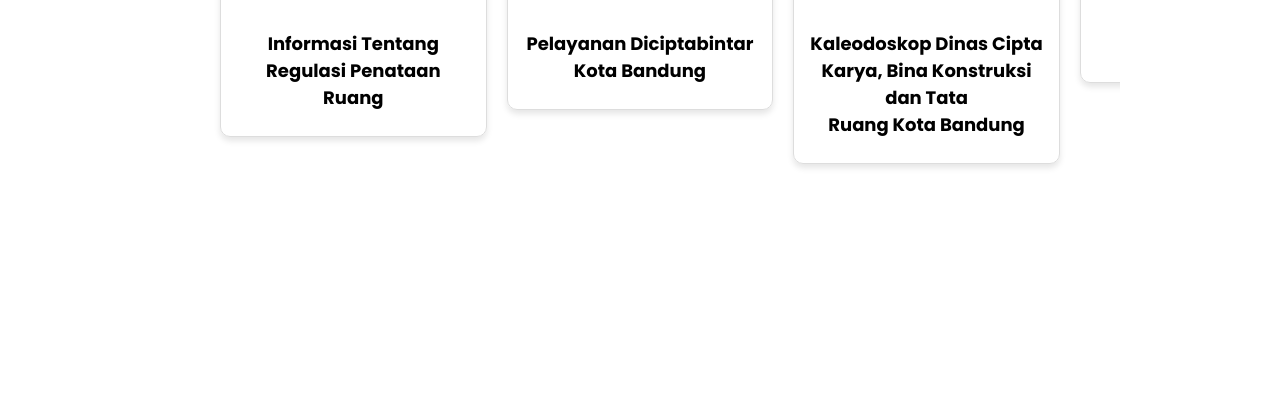
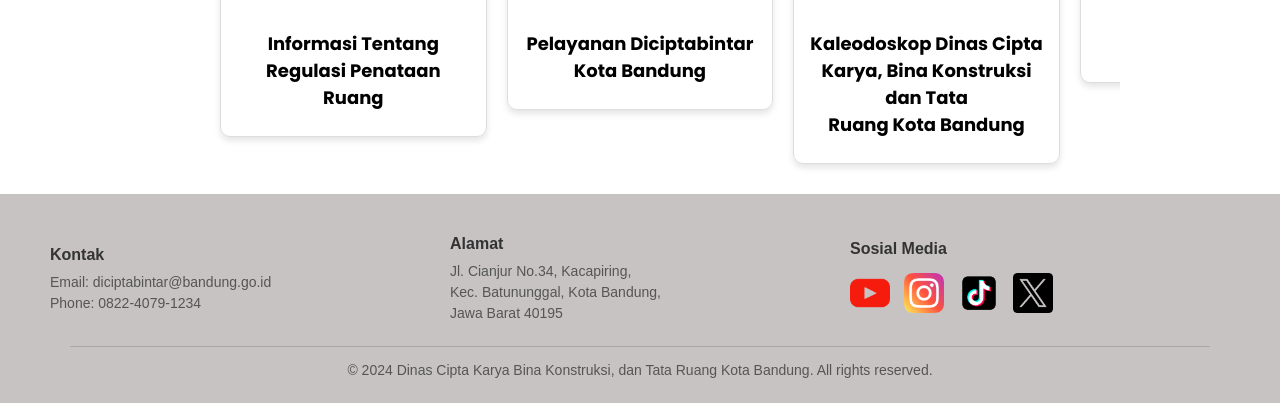
Before and after one commit to RendiS10/revamp-ciptabintar, a plain HTML site: page index.html in a window 1280 px wide. Shown: the part 1912-2315 px from the top of the page. Before the commit the page ends 2106 px from the top, so only its background shows below. Drawn offline with Linux system fonts and the light colour scheme; a web font is replaced by a local one.

Commit message:
menambahkan footer

```diff
--- a/assets/css/styles.css
+++ b/assets/css/styles.css
@@ -69,8 +69,7 @@
   position: absolute;
   top: 12rem;
   left: 14rem;
-  display: flex
-;
+  display: flex;
   align-items: center;
   gap: 10rem;
 }
@@ -293,8 +292,8 @@
 /* Carousel styling */
 .carousel {
   position: relative;
- padding-left: 50px;
- padding-right: 50px;
+  padding-left: 50px;
+  padding-right: 50px;
   overflow: hidden;
   width: 100%;
 }
@@ -349,3 +348,67 @@
 .carousel-button.next {
   right: 10px;
 }
+
+footer {
+  display: flex;
+  background-color: #c7c3c3;
+  padding: 20px 40px;
+  font-family: Arial, sans-serif;
+  flex-direction: column;
+  align-items: center;
+}
+
+.footer-container {
+  width: 100%;
+  display: flex;
+  justify-content: center;
+  align-items: center;
+  flex-wrap: wrap;
+}
+
+.footer-kontak,
+.footer-alamat,
+.footer-sosial {
+  flex: 1;
+  margin: 0 10px;
+  min-width: 200px;
+}
+
+h4 {
+  margin-bottom: 10px;
+  font-size: 16px;
+  color: #333;
+}
+
+p,
+a {
+  font-size: 14px;
+  color: #555;
+  margin: 5px 0;
+  text-decoration: none;
+}
+
+a:hover {
+  color: #007bff;
+}
+
+.footer-sosial .social-icon {
+  display: inline-block;
+  margin-right: 10px;
+  color: #555;
+  text-decoration: none;
+}
+
+.footer-sosial .social-icon:hover {
+  color: #007bff;
+}
+
+.footer-copyright {
+  width: 95%;
+  margin-top: 20px;
+  text-align: center;
+  font-size: 12px;
+  color: #aaa;
+  border-top: 1px solid #afa3a3;
+  padding-top: 10px;
+}
--- a/index.html
+++ b/index.html
@@ -6,9 +6,12 @@
     <!-- CSS -->
     <link rel="stylesheet" href="assets/css/styles.css" />
     <!-- Fonts -->
-    <link rel="preconnect" href="https://fonts.googleapis.com">
-    <link rel="preconnect" href="https://fonts.gstatic.com" crossorigin>
-    <link href="https://fonts.googleapis.com/css2?family=Inder&family=Inter:ital,opsz,wght@0,14..32,100..900;1,14..32,100..900&family=Poppins:ital,wght@0,100;0,200;0,300;0,400;0,500;0,600;0,700;0,800;0,900;1,100;1,200;1,300;1,400;1,500;1,600;1,700;1,800;1,900&display=swap" rel="stylesheet">
+    <link rel="preconnect" href="https://fonts.googleapis.com" />
+    <link rel="preconnect" href="https://fonts.gstatic.com" crossorigin />
+    <link
+      href="https://fonts.googleapis.com/css2?family=Inder&family=Inter:ital,opsz,wght@0,14..32,100..900;1,14..32,100..900&family=Poppins:ital,wght@0,100;0,200;0,300;0,400;0,500;0,600;0,700;0,800;0,900;1,100;1,200;1,300;1,400;1,500;1,600;1,700;1,800;1,900&display=swap"
+      rel="stylesheet"
+    />
     <title>Dicipta Bintar</title>
   </head>
   <body>
@@ -47,7 +50,7 @@
           <div class="containerHero">
             <div class="headingHero">
               <h1>Sistem Informasi Pelayanan</h1>
-              <h1 style="text-indent: 20px;">Tata Ruang dan Kota Bandung</h1>
+              <h1 style="text-indent: 20px">Tata Ruang dan Kota Bandung</h1>
             </div>
             <div class="img-sipetruk">
               <img
@@ -114,40 +117,79 @@
           </div>
         </section>
         <section class="container">
-          <h2  style="color: rgba(55, 96, 141, 1)">Berita</h2>
+          <h2 style="color: rgba(55, 96, 141, 1)">Berita</h2>
           <div class="carousel">
             <div class="carousel-track">
               <!-- Item 1 -->
               <div class="carousel-item">
                 <div class="card">
-                        <iframe  src="https://www.youtube.com/embed/NOR9zXXT34U?si=JdNjJtlwSMEJojc9" title="YouTube video player" frameborder="0" allow="accelerometer; autoplay; clipboard-write; encrypted-media; gyroscope; picture-in-picture; web-share" referrerpolicy="strict-origin-when-cross-origin" allowfullscreen></iframe>
+                  <iframe
+                    src="https://www.youtube.com/embed/NOR9zXXT34U?si=JdNjJtlwSMEJojc9"
+                    title="YouTube video player"
+                    frameborder="0"
+                    allow="accelerometer; autoplay; clipboard-write; encrypted-media; gyroscope; picture-in-picture; web-share"
+                    referrerpolicy="strict-origin-when-cross-origin"
+                    allowfullscreen
+                  ></iframe>
                   <div class="card-body">
-                              <h5 class="card-title">Informasi Tentang Regulasi Penataan Ruang</h5>
+                    <h5 class="card-title">
+                      Informasi Tentang Regulasi Penataan Ruang
+                    </h5>
                   </div>
                 </div>
               </div>
               <!-- Item 2 -->
               <div class="carousel-item">
                 <div class="card">
-                        <iframe src="https://www.youtube.com/embed/_OlU_8FI1WQ?si=rKaad84vkmdI4wCm" title="YouTube video player" frameborder="0" allow="accelerometer; autoplay; clipboard-write; encrypted-media; gyroscope; picture-in-picture; web-share" referrerpolicy="strict-origin-when-cross-origin" allowfullscreen></iframe>
+                  <iframe
+                    src="https://www.youtube.com/embed/_OlU_8FI1WQ?si=rKaad84vkmdI4wCm"
+                    title="YouTube video player"
+                    frameborder="0"
+                    allow="accelerometer; autoplay; clipboard-write; encrypted-media; gyroscope; picture-in-picture; web-share"
+                    referrerpolicy="strict-origin-when-cross-origin"
+                    allowfullscreen
+                  ></iframe>
                   <div class="card-body">
-                              <h5 class="card-title">Pelayanan Diciptabintar Kota Bandung</h5>
+                    <h5 class="card-title">
+                      Pelayanan Diciptabintar Kota Bandung
+                    </h5>
                   </div>
                 </div>
               </div>
               <!-- Item 3 -->
               <div class="carousel-item">
                 <div class="card">
-                        <iframe width="560" height="315" src="https://www.youtube.com/embed/afAJw7eksOk?si=Gc9e_K6VRbo42m9w" title="YouTube video player" frameborder="0" allow="accelerometer; autoplay; clipboard-write; encrypted-media; gyroscope; picture-in-picture; web-share" referrerpolicy="strict-origin-when-cross-origin" allowfullscreen></iframe>
+                  <iframe
+                    width="560"
+                    height="315"
+                    src="https://www.youtube.com/embed/afAJw7eksOk?si=Gc9e_K6VRbo42m9w"
+                    title="YouTube video player"
+                    frameborder="0"
+                    allow="accelerometer; autoplay; clipboard-write; encrypted-media; gyroscope; picture-in-picture; web-share"
+                    referrerpolicy="strict-origin-when-cross-origin"
+                    allowfullscreen
+                  ></iframe>
                   <div class="card-body">
-                              <h5 class="card-title">Kaleodoskop Dinas Cipta Karya, Bina Konstruksi dan Tata Ruang Kota Bandung</h5>
+                    <h5 class="card-title">
+                      Kaleodoskop Dinas Cipta Karya, Bina Konstruksi dan Tata
+                      Ruang Kota Bandung
+                    </h5>
                   </div>
                 </div>
               </div>
               <!-- Item 4 -->
               <div class="carousel-item">
                 <div class="card">
-                        <iframe width="560" height="315" src="https://www.youtube.com/embed/mHWbTnmy8uo?si=Q-qCUKTATQbcG_PE" title="YouTube video player" frameborder="0" allow="accelerometer; autoplay; clipboard-write; encrypted-media; gyroscope; picture-in-picture; web-share" referrerpolicy="strict-origin-when-cross-origin" allowfullscreen></iframe>
+                  <iframe
+                    width="560"
+                    height="315"
+                    src="https://www.youtube.com/embed/mHWbTnmy8uo?si=Q-qCUKTATQbcG_PE"
+                    title="YouTube video player"
+                    frameborder="0"
+                    allow="accelerometer; autoplay; clipboard-write; encrypted-media; gyroscope; picture-in-picture; web-share"
+                    referrerpolicy="strict-origin-when-cross-origin"
+                    allowfullscreen
+                  ></iframe>
                   <div class="card-body">
                     <h5 class="card-title">FAQ KRK</h5>
                   </div>
@@ -156,9 +198,20 @@
               <!-- Item 5 -->
               <div class="carousel-item">
                 <div class="card">
-                        <iframe width="560" height="315" src="https://www.youtube.com/embed/Aywn_vibNBk?si=0G9tSLKwaZPTnVCC" title="YouTube video player" frameborder="0" allow="accelerometer; autoplay; clipboard-write; encrypted-media; gyroscope; picture-in-picture; web-share" referrerpolicy="strict-origin-when-cross-origin" allowfullscreen></iframe>
+                  <iframe
+                    width="560"
+                    height="315"
+                    src="https://www.youtube.com/embed/Aywn_vibNBk?si=0G9tSLKwaZPTnVCC"
+                    title="YouTube video player"
+                    frameborder="0"
+                    allow="accelerometer; autoplay; clipboard-write; encrypted-media; gyroscope; picture-in-picture; web-share"
+                    referrerpolicy="strict-origin-when-cross-origin"
+                    allowfullscreen
+                  ></iframe>
                   <div class="card-body">
-                              <h5 class="card-title">Pelayanan Informasi Publik Diciptabintarbdg</h5>
+                    <h5 class="card-title">
+                      Pelayanan Informasi Publik Diciptabintarbdg
+                    </h5>
                   </div>
                 </div>
               </div>
@@ -168,13 +221,72 @@
             <button class="carousel-button next">&gt;</button>
           </div>
         </section>
+      </article>
+    </main>
+    <footer>
+      <div class="footer-container">
+        <div class="footer-kontak">
+          <h4>Kontak</h4>
+          <p>
+            Email:
+            <a href="mailto:diciptabintar@bandung.go.id"
+              >diciptabintar@bandung.go.id</a
+            >
+          </p>
+          <p>Phone: <a href="tel:082240791234">0822-4079-1234</a></p>
+        </div>
+        <div class="footer-alamat">
+          <h4>Alamat</h4>
+          <p>Jl. Cianjur No.34, Kacapiring,</p>
+          <p>Kec. Batununggal, Kota Bandung,</p>
+          <p>Jawa Barat 40195</p>
+        </div>
+        <div class="footer-sosial">
+          <h4>Sosial Media</h4>
+          <a href="#" class="social-icon">
+            <img
+              src="assets/img/icon/youtube.png"
+              alt="youtube"
+              width="40"
+              height="40px"
+          /></a>
+          <a href="#" class="social-icon"
+            ><img
+              src="assets/img/icon/instagram.png"
+              alt="instagram"
+              width="40"
+              height="40px"
+          /></a>
+          <a href="#" class="social-icon"
+            ><img
+              src="assets/img/icon/tiktok.png"
+              alt="tiktok"
+              width="40"
+              height="40px"
+          /></a>
+          <a href="#" class="social-icon"
+            ><img
+              src="assets/img/icon/twitter.png"
+              alt="twitter"
+              width="40"
+              height="40px"
+          /></a>
+        </div>
+      </div>
+      <div class="footer-copyright">
+        <p>
+          &copy; 2024 Dinas Cipta Karya Bina Konstruksi, dan Tata Ruang Kota
+          Bandung. All rights reserved.
+        </p>
+      </div>
+    </footer>
 
     <script>
       // JavaScript untuk Carousel
-        const track = document.querySelector('.carousel-track');
-        const prevButton = document.querySelector('.carousel-button.prev');
-        const nextButton = document.querySelector('.carousel-button.next');
-        const items = document.querySelectorAll('.carousel-item');
+      const track = document.querySelector(".carousel-track");
+      const prevButton = document.querySelector(".carousel-button.prev");
+      const nextButton = document.querySelector(".carousel-button.next");
+      const items = document.querySelectorAll(".carousel-item");
       const itemWidth = items[0].getBoundingClientRect().width;
       let currentIndex = 0;
 
@@ -185,22 +297,22 @@
       }
 
       // Tombol next
-        nextButton.addEventListener('click', () => {
-            if (currentIndex < items.length - 3) { // Hanya bergerak jika masih ada konten di kanan
+      nextButton.addEventListener("click", () => {
+        if (currentIndex < items.length - 3) {
+          // Hanya bergerak jika masih ada konten di kanan
           currentIndex++;
           moveCarousel(currentIndex);
         }
       });
 
       // Tombol prev
-        prevButton.addEventListener('click', () => {
-            if (currentIndex > 0) { // Hanya bergerak jika masih ada konten di kiri
+      prevButton.addEventListener("click", () => {
+        if (currentIndex > 0) {
+          // Hanya bergerak jika masih ada konten di kiri
           currentIndex--;
           moveCarousel(currentIndex);
         }
       });
     </script>
-      </article>
-    </main>
   </body>
 </html>
```
Also changed, not shown: assets/img/icon/instagram.png (added), assets/img/icon/tiktok.png (added), assets/img/icon/twitter.png (added), assets/img/icon/youtube.png (added). Lines whose indentation alone changed are shown as unchanged.
